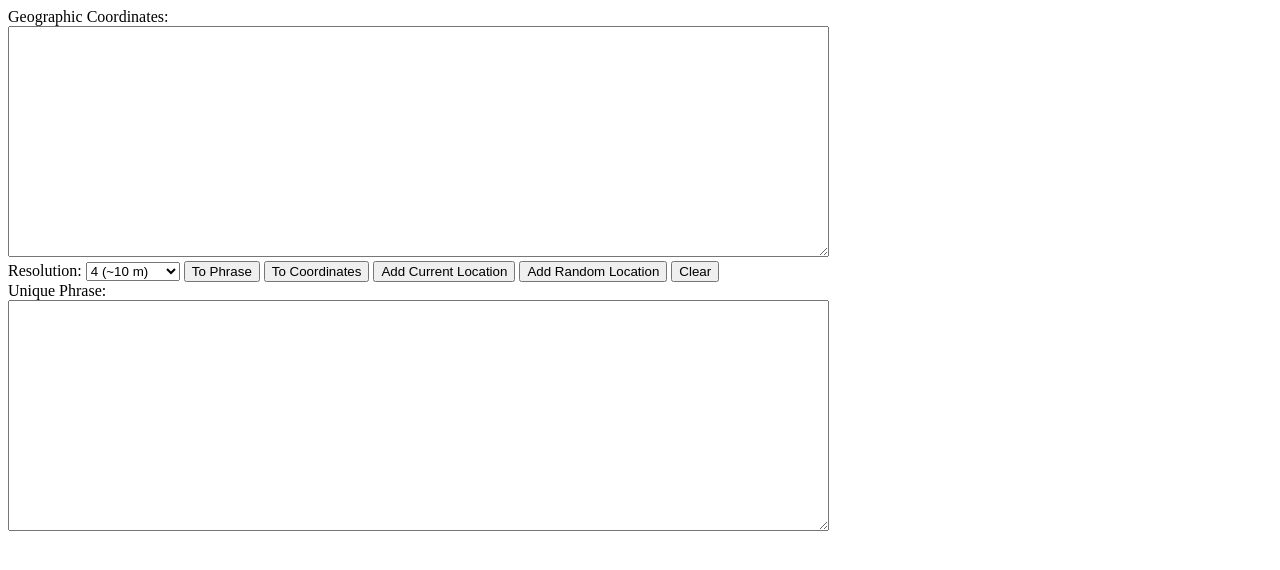
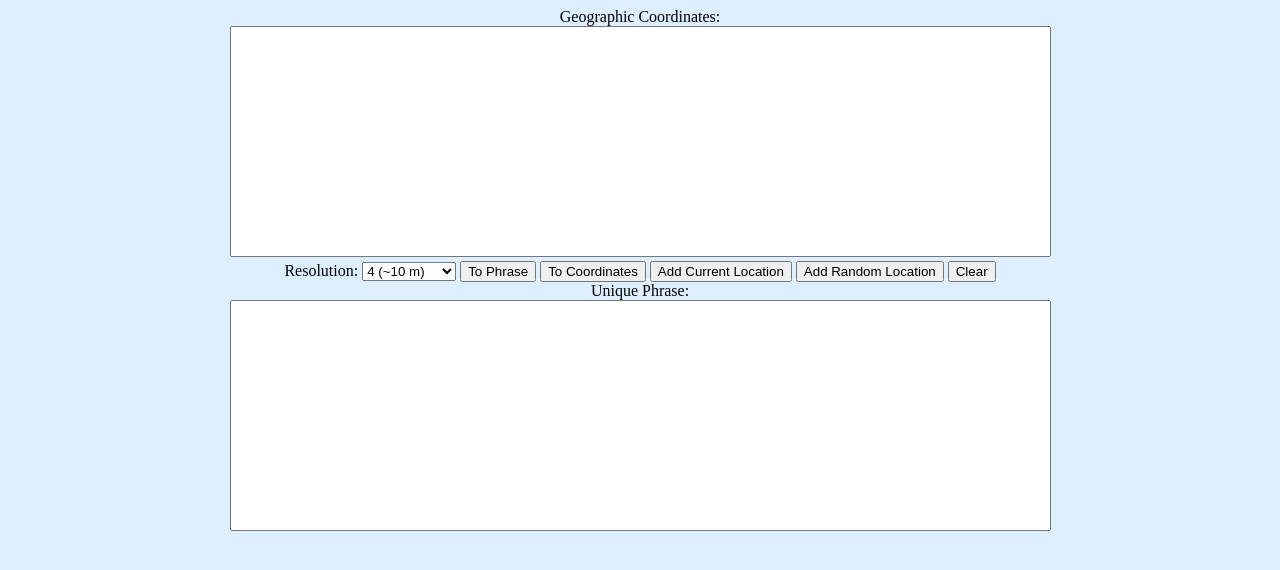
Before and after one commit to nhamil/geocoordphrase, a plain HTML site: page index.html in a window 1280 px wide. Drawn offline with Linux system fonts and the light colour scheme.

Commit message:
Start CSS

```diff
--- a/index.html
+++ b/index.html
@@ -1,9 +1,15 @@
 <!DOCTYPE html>
 <html>
 <head>
+    <meta charset='UTF-8'>
+    <meta name='viewport' content='width=device-width, initial-scale=1.0'>
+
+    <link rel='stylesheet' href='style.css'>
+
     <title>GeoCoordPhrase</title>
 </head>
 <body>
+    <div class="hcenter">
         Geographic Coordinates:
         <br>
         <textarea id="coords" rows="15" cols="100"></textarea>
@@ -27,5 +33,6 @@
         <textarea id="phrase" rows="15" cols="100"></textarea>
 
         <script src="main.js"></script>
+    </div>
 </body>
 </html>
--- /dev/null
+++ b/style.css
@@ -0,0 +1,14 @@
+body {
+    background-color: #def;
+}
+
+textarea {
+    resize: none;
+}
+
+.hcenter {
+    margin: auto;
+    width: 100%;
+    text-align: center;
+    padding: 0px;
+}
```
Lines whose indentation alone changed are shown as unchanged.
